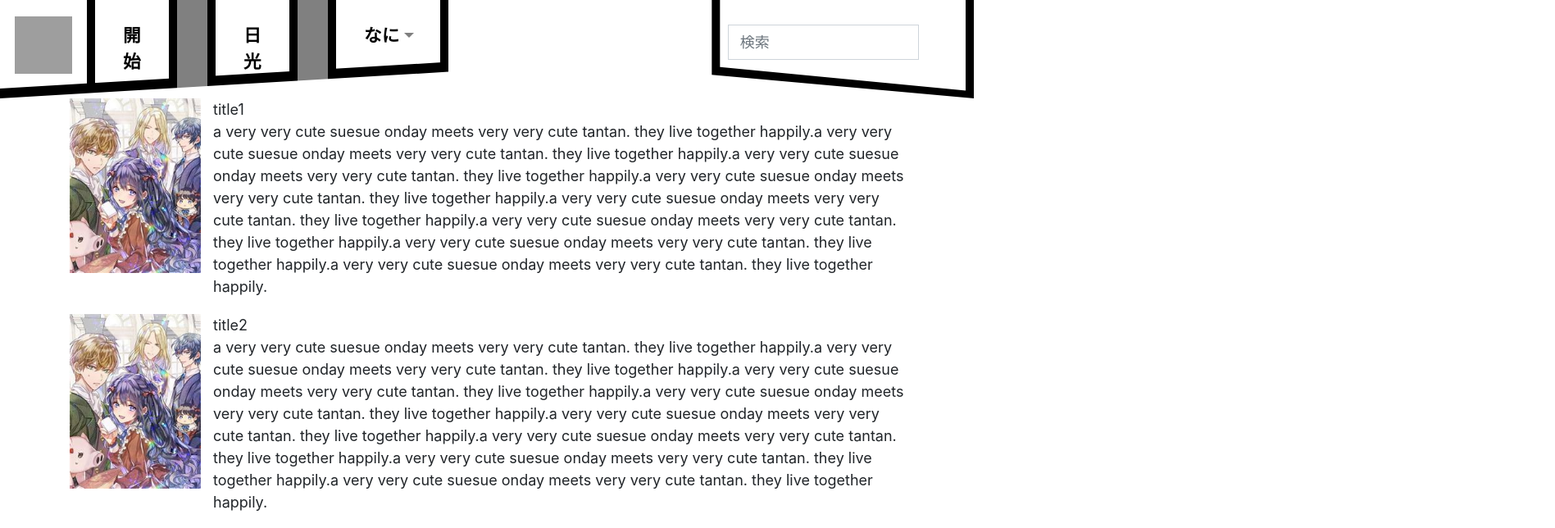
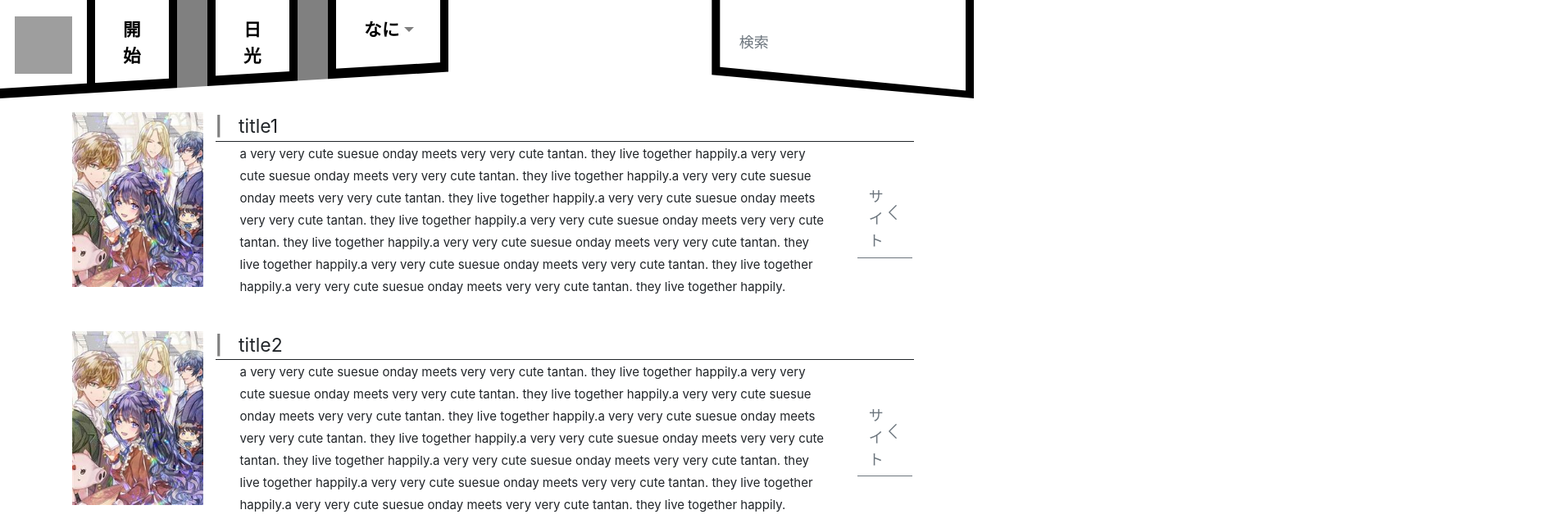
Before and after one commit to ShuyiZhou495/search-manga-site-react, a Next.js app: page /results in a window 1280 px wide. Shown: the top 644 px of the page at 82% size, 1897 px wide, since content can reach past the window. Built offline with nearby package versions, Linux system fonts and the light colour scheme; grey boxes are pictures that could not be loaded.

Commit message:
add result card styles

```diff
--- a/components/navbar.js
+++ b/components/navbar.js
@@ -20,7 +20,6 @@ import {
 } from 'reactstrap';
 import { useFormik } from 'formik';
 import Logo from './logo.js';
-import useWindowDimensions from './useWindowDimension.js'
 import styles from './navbar.module.scss';
 
 function MyNavItem(props){
@@ -97,7 +96,7 @@ function TheForm(props){
                     onChange={formik.handleChange}
                     value={formik.values.email}
                     className={styles.input}
-                    size={13}
+                    size={17}
                 />
                 </FormGroup>
             </Form>
@@ -158,7 +157,7 @@ export default class MyNavbar extends React.Component {
 
     render() {
 
-        if (this.state.width > 768){
+        if (this.state.width > 780){
             return(
                 <div>
                 <div className={styles.navbar}>
--- a/components/navbar.module.scss
+++ b/components/navbar.module.scss
@@ -8,7 +8,7 @@
 }
 
 @mixin go-up {
-    transform: translateY(-20px);
+    transform: translateY(-27px);
 }
 
 @mixin go-down {
@@ -17,7 +17,7 @@
 
 $height: 120px;
 
-@media only screen and (max-width: 768px)
+@media only screen and (max-width: 780px)
 {
 
     .hidesmall{
@@ -28,7 +28,7 @@ $height: 120px;
     }
 }
 
-@media only screen and (min-width: 768px)
+@media only screen and (min-width: 780px)
 {
 
     .hidelarge{
@@ -109,6 +109,7 @@ $height: 120px;
     .input{
         margin-left: 20px;
         @include search;
+        border-style: hidden;
     }
 
     .search{
--- a/components/res_card.js
+++ b/components/res_card.js
@@ -1,27 +1,71 @@
 import {
-    Container, Col, Row
+    Container, Col, Row,Button
   } from 'reactstrap';
 import styles from './res_card.module.scss';
+import React from 'react';
 
-export default function ResCard(props){
+function ChevronLeft(){
+    return(
+        <svg xmlns="http://www.w3.org/2000/svg" width="22" height="22" fill="currentColor" class="bi bi-chevron-left" viewBox="0 0 16 16">
+            <path fill-rule="evenodd" d="M11.354 1.646a.5.5 0 0 1 0 .708L5.707 8l5.647 5.646a.5.5 0 0 1-.708.708l-6-6a.5.5 0 0 1 0-.708l6-6a.5.5 0 0 1 .708 0z"/>
+        </svg>
+    )
+}
+function ChevronRight(){
+    return(
+        <svg xmlns="http://www.w3.org/2000/svg" width="22" height="22" fill="currentColor" class="bi bi-chevron-right" viewBox="0 0 16 16">
+            <path fill-rule="evenodd" d="M4.646 1.646a.5.5 0 0 1 .708 0l6 6a.5.5 0 0 1 0 .708l-6 6a.5.5 0 0 1-.708-.708L10.293 8 4.646 2.354a.5.5 0 0 1 0-.708z"/>
+        </svg>
+    )
+}
+export default class ResCard extends React.Component{
+    constructor(props){
+        super(props);
+        this.state = {
+            showSites: false
+        };
+        this.leftSlide = this.leftSlide.bind(this);
+    }
+    leftSlide() {
+        this.setState({showSites: !this.state.showSites});
+        console.log(this.state.showSites);
+    }
+    render(){
+        const show = this.state.showSites
         return(
             <>
+            <div className={styles.div}>
                 <Container className={styles.container}>
                     <Row>
-                    <Col xs="6" sm="2">
-                        <img src={props.img} class="img-fluid"/>
+                        <Col xs="3" sm="2">
+                            <img src={this.props.img} class="img-fluid"/>
                         </Col>
-                    <Col xs="6" sm="9">
-                        <Row>
-                            <text id="manga_title">{props.title}</text>
+                        <Col xs="7" sm="9" className={styles.contents}>
+                            <Row className={styles.title_block}>
+                                <text className={styles.line}>|</text>
+                                <text className={styles.title} id="manga_title">{this.props.title}</text>
                             </Row>
                             <Row>
-                        <text id="manga_description">{props.description}</text>
+                                <Col xs="10" sm="11">
+                                <Col className={show?styles.leftslide:styles.rightslide}>
+                                    <text id="manga_description" className={styles.description}>{this.props.description}</text>
+                                </Col>
+                                </Col>
+                                <Col xs="2" sm="1" key={show} className={show? styles.vertical_alignc: styles.vertical_align}>
+                                    <Button outline color="secondary" className={styles.leftslidebutton} onClick={this.leftSlide}>
+                                    {show? "紹介": "サイト"}<p>{show?<ChevronRight />: <ChevronLeft />}</p>
+                                    </Button>
+                                </Col>
+                                <Col xs={{size: 10, offset: 2}} sm={{size: 11, offset: 1}} className={show?styles.sitesc: styles.sites}>
+                                    <text id="manga_description" className={styles.sitestext}>{this.props.sites}</text>
+                                </Col>
                             </Row>
                         </Col>
+
                     </Row>
-
                 </Container>
+            </div>
             </>
         )
     }
+}
--- a/components/res_card.module.scss
+++ b/components/res_card.module.scss
@@ -1,3 +1,168 @@
 .container{
-    padding-top: 20px;
+    padding: 15px 15px 5px;
+    margin-top: 22px;
+    box-shadow: 0px 0px 0px;
+    border-left-style: solid;
+    border-left-color: white;
+
 }
+
+.div{
+    margin-top: 10px;
+}
+
+@mixin ani-test{
+    animation-iteration-count: infinite;
+    animation-direction: alternate;
+}
+
+@mixin leftslide{
+    animation-name: leftslide;
+    animation-duration: 3s;
+    animation-fill-mode: forwards;
+}
+
+@mixin leftslide90{
+    animation-name: leftslide90;
+    animation-duration: 3s;
+    animation-fill-mode: forwards;
+}
+
+@mixin rightslide{
+    animation-name: rightslide;
+    animation-duration: 3s;
+}
+
+@mixin rightslide90{
+    animation-name: rightslide90;
+    animation-duration: 3s;
+}
+
+@mixin slidein{
+    animation-name: slidein;
+    animation-duration: 3s;
+    animation-fill-mode: forwards;
+}
+
+@mixin slideout{
+    animation-name: slideout;
+    animation-duration: 3s;
+}
+
+.leftslide{
+    @include leftslide();
+}
+
+.rightslide{
+    @include rightslide();
+}
+
+.slidein{
+    @include slidein();
+}
+
+.sites{
+    overflow: hidden;
+    position: absolute;
+    transform: translateX(100%);
+    @include slideout();
+}
+
+.sitesc{
+    overflow: hidden;
+    position: absolute;
+    transform: translateX(100%);
+    @include slidein();
+}
+
+.contents{
+    clip-path: polygon(0% 0%, 100% 0%, 100% 100%, 0% 100%);;
+}
+
+.container:hover{
+    border-left-color: black;
+    box-shadow: 0 0 5px grey;
+}
+
+.title{
+    font-size: 23px;
+}
+
+.line{
+    font-size: 23px;
+    font-weight: bold;
+    margin-right: 20px;
+    color: grey;
+}
+
+.title_block{
+    border-bottom-style: solid;
+    border-width: thin;
+}
+
+.description{
+    font-size: 15px;
+}
+
+@mixin vertical_align{
+    display: flex;
+    align-items: center;
+    justify-content: center;
+    flex: 1;
+}
+
+.vertical_align{
+    @include vertical_align();
+    @include rightslide90();
+}
+
+.vertical_alignc{
+    @include vertical_align();
+    @include leftslide90();
+}
+
+.leftslidebutton{
+    @include vertical_align();
+    border-style: hidden;
+    border-radius: 0%;
+    border-bottom-style: solid;
+}
+
+.rightslide{
+    @include rightslide();
+
+}
+
+@keyframes leftslide {
+    from {right: 0%;}
+    to {right: 100%;}
+}
+
+@keyframes leftslide90 {
+    from {right: 0%;}
+    to {right: 90%;}
+}
+
+@keyframes rightslide {
+    from {right: 100%;}
+    to {right: 0%;}
+}
+
+@keyframes rightslide90 {
+    from {right: 90%;}
+    to {right: 0%;}
+}
+
+@keyframes slidein {
+    from {right: 0%;}
+    to {right: 90%;}
+}
+
+@keyframes slideout {
+    from {right: 90%;}
+    to {right: 0%;}
+}
+
+.lay{
+    z-index: 20;
+}
--- a/components/useWindowDimension.js
+++ /dev/null
@@ -1,24 +0,0 @@
-import { useState, useEffect } from 'react';
-
-function getWindowDimensions() {
-  const { innerWidth: width, innerHeight: height } = window;
-  return {
-    width,
-    height
-  };
-}
-
-export default function useWindowDimensions() {
-  const [windowDimensions, setWindowDimensions] = useState(getWindowDimensions());
-
-  useEffect(() => {
-    function handleResize() {
-      setWindowDimensions(getWindowDimensions());
-    }
-
-    window.addEventListener('resize', handleResize);
-    return () => window.removeEventListener('resize', handleResize);
-  }, []);
-
-  return windowDimensions;
-}
--- a/pages/results.js
+++ b/pages/results.js
@@ -12,21 +12,49 @@ export default function Results(){
             img="/images/manga1.jpeg"
             title="title1"
             description="a very very cute suesue onday meets very very cute tantan. they live together happily.a very very cute suesue onday meets very very cute tantan. they live together happily.a very very cute suesue onday meets very very cute tantan. they live together happily.a very very cute suesue onday meets very very cute tantan. they live together happily.a very very cute suesue onday meets very very cute tantan. they live together happily.a very very cute suesue onday meets very very cute tantan. they live together happily.a very very cute suesue onday meets very very cute tantan. they live together happily.a very very cute suesue onday meets very very cute tantan. they live together happily."
+            sites={(
+                <>
+                <p><a>site1</a></p>
+                <p><a>site2</a></p>
+                <p><a>site2</a></p>
+                </>
+            )}
         />
         <ResCard
             img="/images/manga1.jpeg"
             title="title2"
             description="a very very cute suesue onday meets very very cute tantan. they live together happily.a very very cute suesue onday meets very very cute tantan. they live together happily.a very very cute suesue onday meets very very cute tantan. they live together happily.a very very cute suesue onday meets very very cute tantan. they live together happily.a very very cute suesue onday meets very very cute tantan. they live together happily.a very very cute suesue onday meets very very cute tantan. they live together happily.a very very cute suesue onday meets very very cute tantan. they live together happily.a very very cute suesue onday meets very very cute tantan. they live together happily."
+            sites={(
+                <>
+                <p><a>site1</a></p>
+                <p><a>site2</a></p>
+                <p><a>site2</a></p>
+                </>
+            )}
         />
         <ResCard
             img="/images/manga1.jpeg"
             title="title3"
             description="a very very cute suesue onday meets very very cute tantan. they live together happily.a very very cute suesue onday meets very very cute tantan. they live together happily.a very very cute suesue onday meets very very cute tantan. they live together happily.a very very cute suesue onday meets very very cute tantan. they live together happily.a very very cute suesue onday meets very very cute tantan. they live together happily.a very very cute suesue onday meets very very cute tantan. they live together happily.a very very cute suesue onday meets very very cute tantan. they live together happily.a very very cute suesue onday meets very very cute tantan. they live together happily."
+            sites={(
+                <>
+                <p><a>site1</a></p>
+                <p><a>site2</a></p>
+                <p><a>site2</a></p>
+                </>
+            )}
         />
         <ResCard
             img="/images/manga1.jpeg"
             title="title4"
             description="a very very cute suesue onday meets very very cute tantan. they live together happily.a very very cute suesue onday meets very very cute tantan. they live together happily.a very very cute suesue onday meets very very cute tantan. they live together happily.a very very cute suesue onday meets very very cute tantan. they live together happily.a very very cute suesue onday meets very very cute tantan. they live together happily.a very very cute suesue onday meets very very cute tantan. they live together happily.a very very cute suesue onday meets very very cute tantan. they live together happily.a very very cute suesue onday meets very very cute tantan. they live together happily."
+            sites={(
+                <>
+                <p><a>site1</a></p>
+                <p><a>site2</a></p>
+                <p><a>site2</a></p>
+                </>
+            )}
         />
 
         </>
```
Lines whose indentation alone changed are shown as unchanged.
